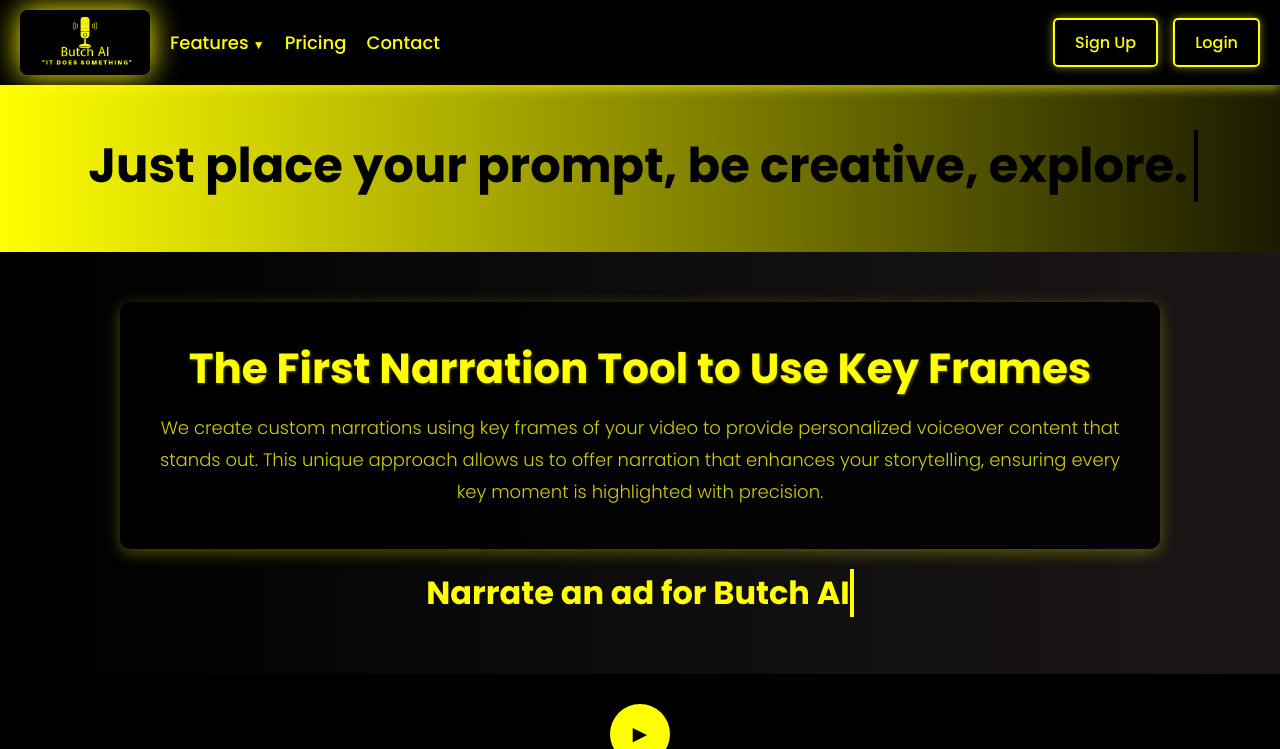
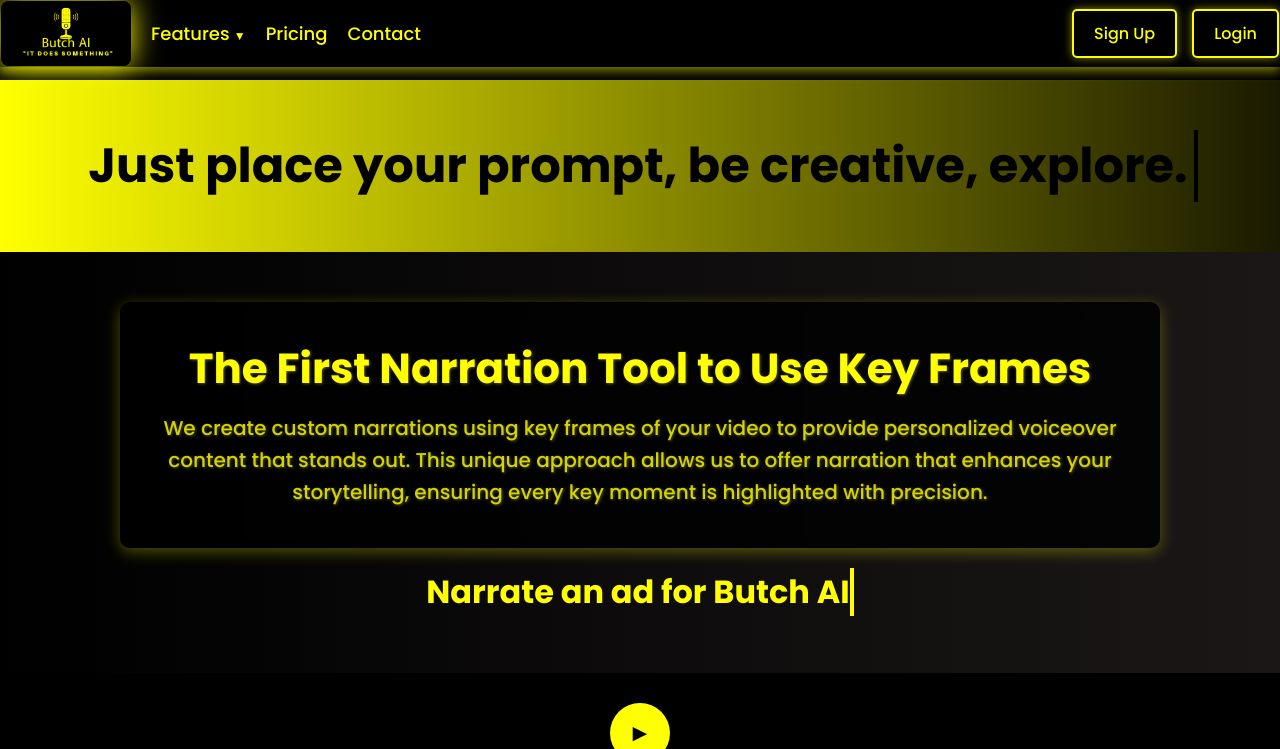
Before and after one commit to jbsam7/ButchAI, a Flask app: page / in a window 1280 px wide. Shown: the top 749 px of the page. Run offline with Flask 3, Linux system fonts and the light colour scheme.

Commit message:
Fixed the header for desktop

```diff
--- a/templates/main.html
+++ b/templates/main.html
@@ -69,7 +69,7 @@
             display: flex;
             flex-wrap: wrap; /* Allows items to wrap to the next line on small screens */
             align-items: center;
-            padding: 10px 20px;
+            padding: 1px;
             position: fixed;
             top: 0;
             width: 100%;
@@ -232,6 +232,7 @@
         .second-banner-text {
             max-width: 1000px;
             padding: 20px;
+
         }
 
         .second-banner h2 {
@@ -243,10 +244,12 @@
         }
 
         .second-banner p {
-            font-size: 18px;
-            font-weight: 300;
-            line-height: 1.8;
+            font-size: 20px;
+            line-height: 1.6;
             color: rgba(255, 255, 0, 0.8);
+            text-shadow: 1px 1px 3px rgba(255, 255, 0, 0.3);
+
+
         }
 
         .second-banner-text-container {
```
